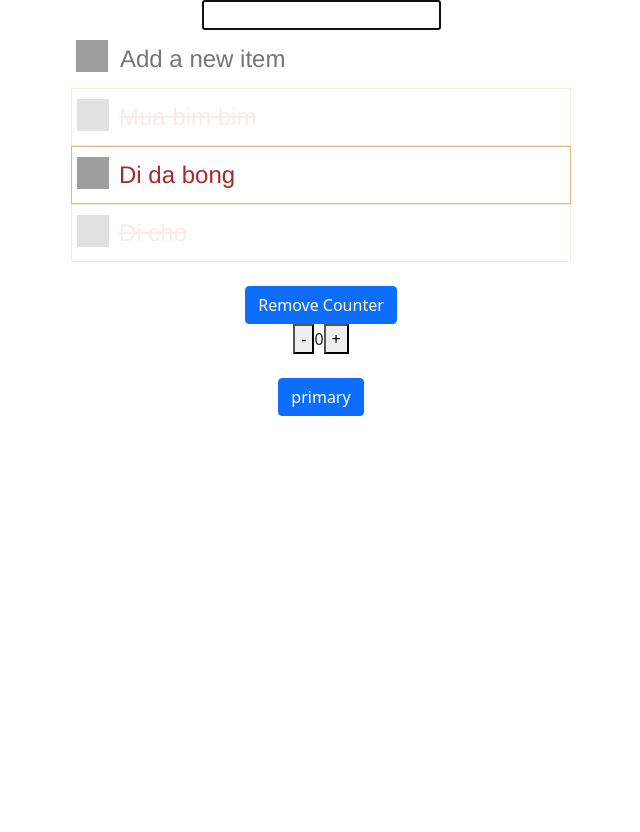
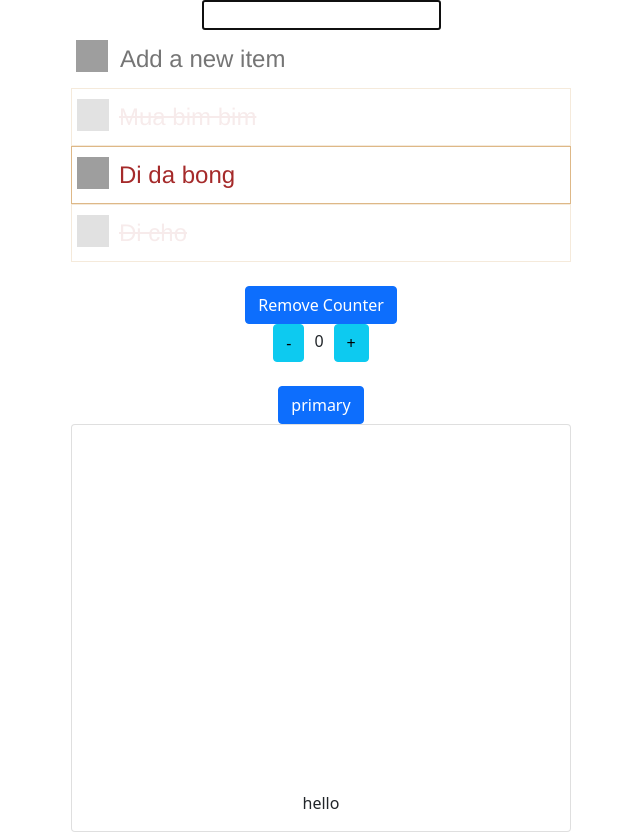
Before and after one commit to tomncoin/hello-reactjs, a React (Create React App) app in the folder todo-list/: page / in a window 1280 px wide. Shown: the whole page, without its empty margins (319-959 px from the left). Before the commit the page ends 800 px from the top, so only its background shows below. Built offline with nearby package versions, Linux system fonts and the light colour scheme; grey boxes are pictures that could not be loaded.

Commit message:
Functional Stateless Component

```diff
--- a/todo-list/src/App.js
+++ b/todo-list/src/App.js
@@ -6,6 +6,7 @@ import { Button } from 'reactstrap';
 
 import TodoItem from './components/TodoItem';
 import Counter from './components/Counter';
+import Card2  from './components/Card2';
 
 class App extends Component {
   constructor(){
@@ -118,6 +119,11 @@ class App extends Component {
 
         <br></br>
         <Button color="primary">primary</Button>{' '}
+
+        <br></br>
+        <Card2 imageUrl="https://cdn.pixabay.com/photo/2013/11/28/10/36/road-220058_960_720.jpg">
+          hello
+        </Card2>
       </div>
     );
   }
--- /dev/null
+++ b/todo-list/src/components/Card2.js
@@ -0,0 +1,16 @@
+import React from "react";
+
+// import './Card2.css';
+
+function Card2(props){
+    const {imageUrl, children} = props;
+    console.log(imageUrl);
+    return(
+        <div className="card">
+            <div className="card-cover" style={{backgroundImage: `url${imageUrl}`, height:"350px"}}></div>
+            <div className="card-body">{children}</div>
+        </div>
+    );
+}
+
+export default Card2;
--- a/todo-list/src/components/Counter.js
+++ b/todo-list/src/components/Counter.js
@@ -40,9 +40,9 @@ class Counter extends Component{
         console.log("counter rendering...");
         return(
             <div>
-                <button onClick={()=>this.decrease()}>-</button>
-                <span>{this.state.count}</span>
-                <button onClick={()=>this.increase()}>+</button>
+                <button className="btn btn-info"  onClick={()=>this.decrease()}>-</button>
+                <span style={{margin: "0px 10px"}}>{this.state.count}</span>
+                <button className="btn btn-info"  onClick={()=>this.increase()}>+</button>
             </div>
 
         );
```
Also changed, not shown: todo-list/src/components/Card2.css (added).
